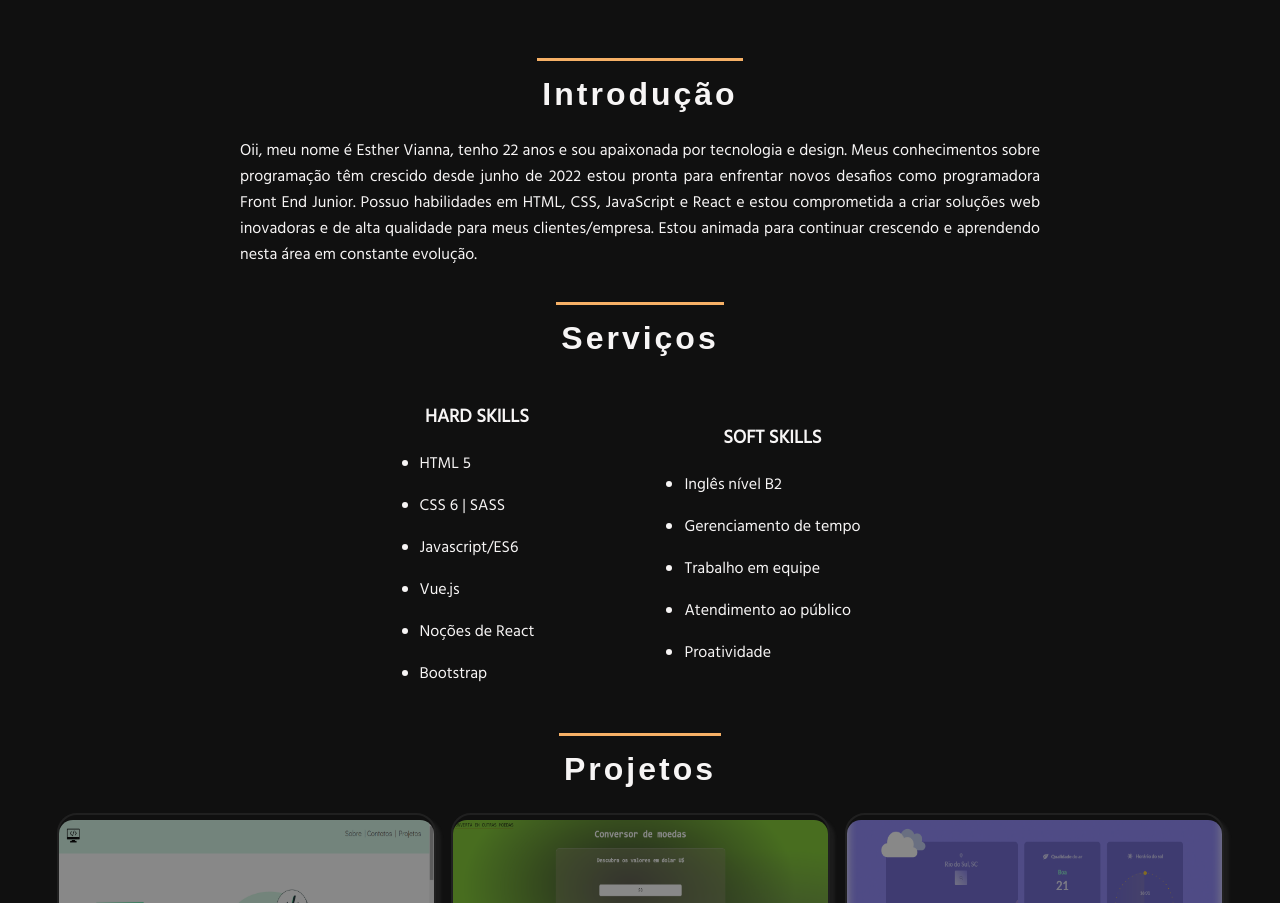
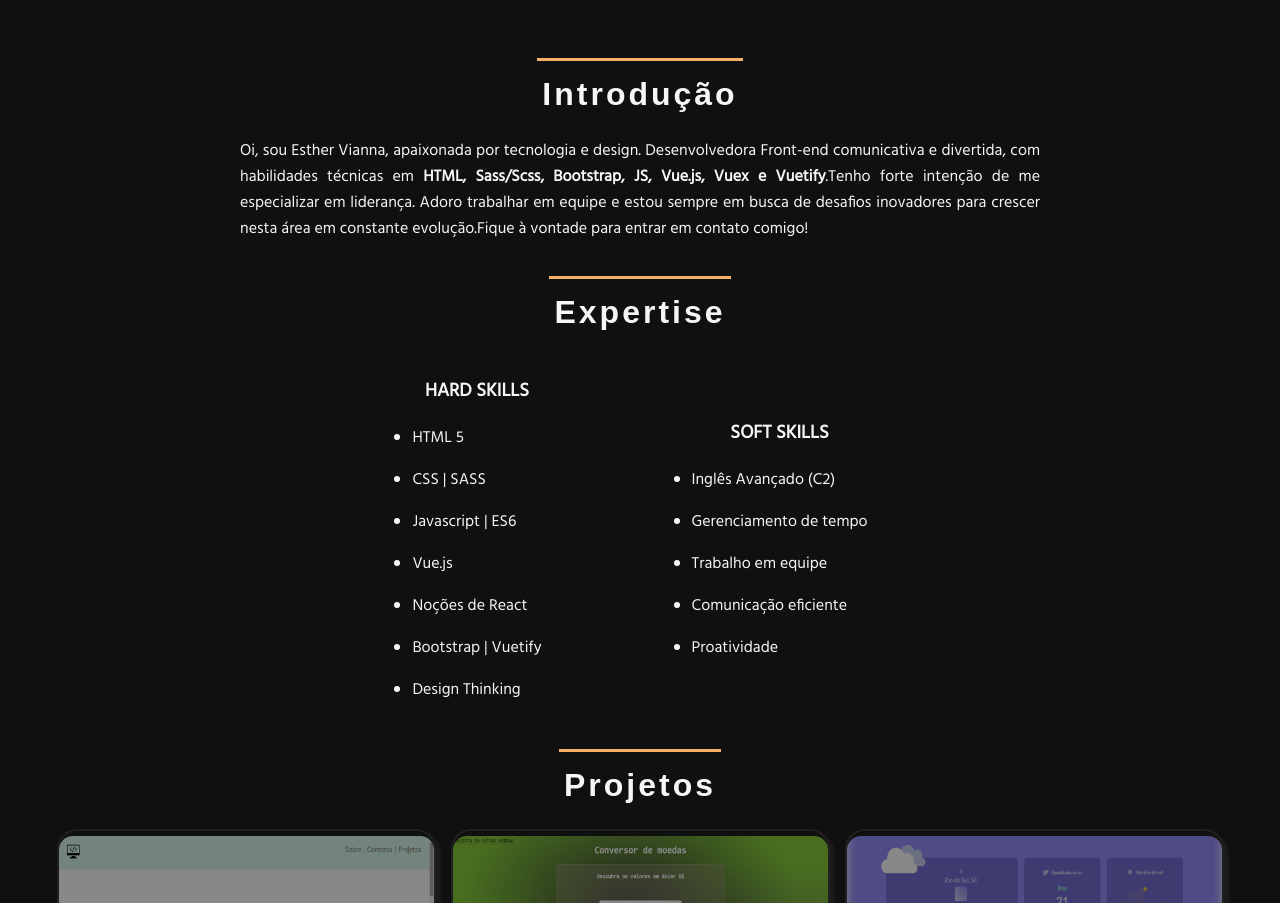
Before and after one commit to EstherVianna/Portifolio, a plain HTML site: page index.html in a window 1280 px wide. Shown: the part 740-1643 px from the top of the page. Drawn offline with nearby package versions, Linux system fonts and the light colour scheme; a web font is replaced by a local one.

Commit message:
Edit: Changed about me and upgrade skills

```diff
--- a/index.html
+++ b/index.html
@@ -30,6 +30,7 @@
     <div class="content">
         <div class="textBox">
             <p id="name">Esther</p>
+            <p id="name">Vianna</p>
             <p id="occ">Desenvolvedora Front-end</p>
             <p id="slogan">Soluções inovadoras e de excelência para a transformação digital.</p>
         </div>
@@ -38,28 +39,26 @@
     <div id="aboutMe">
         <h1 class="titles">Introdução</h1>
         <p id="about">
-            Oii, meu nome é Esther Vianna, tenho 22 anos e sou apaixonada por tecnologia e design. Meus conhecimentos sobre
-            programação têm crescido desde junho de 2022 estou pronta para enfrentar novos desafios como programadora
-            Front End Junior. Possuo habilidades em HTML, CSS, JavaScript e React e estou comprometida a criar soluções
-            web inovadoras e de alta qualidade para meus clientes/empresa. Estou animada para continuar crescendo e
-            aprendendo nesta área em constante evolução.</p>
-        <h1 class="titles">Serviços</h1>
+            Oi, sou Esther Vianna, apaixonada por tecnologia e design. Desenvolvedora Front-end comunicativa e divertida, com habilidades técnicas em <strong>HTML, Sass/Scss, Bootstrap, JS, Vue.js, Vuex e Vuetify</strong>.Tenho forte intenção de me especializar em liderança. Adoro trabalhar em equipe e estou sempre em busca de desafios inovadores para crescer nesta área em constante evolução.Fique à vontade para entrar em contato comigo!
+        </p>
+        <h1 class="titles">Expertise</h1>
         <div class="list">
             <ul class="flex-list">
                 <h3>Hard Skills</h3>
                 <li>HTML 5</li>
-                <li>CSS 6 | SASS</li>
-                <li>Javascript/ES6</li>
+                <li>CSS | SASS</li>
+                <li>Javascript | ES6</li>
                 <li>Vue.js</li>
                 <li>Noções de React</li>
-                <li>Bootstrap</li>
+                <li>Bootstrap | Vuetify</li>
+                <li>Design Thinking</li>
             </ul>
             <ul class="flex-lis">
                 <h3>Soft Skills</h3>
-                <li>Inglês nível B2</li>
+                <li>Inglês Avançado (C2)</li>
                 <li>Gerenciamento de tempo</li>
                 <li>Trabalho em equipe</li>
-                <li>Atendimento ao público</li>
+                <li>Comunicação eficiente</li>
                 <li>Proatividade</li>
             </ul>
         </div>
--- a/src/css/mediaQueries/mediaqueries.css
+++ b/src/css/mediaQueries/mediaqueries.css
@@ -225,7 +225,6 @@
         margin-top: 170px;
         left: 86%;
     }
-
 }
 @media only screen and (min-width: 993px) and (max-width:1200px){
     .navbar .menu {
@@ -237,7 +236,6 @@
         margin: 10px 6px;
     }
 
-
     .scrollUp{
         position: absolute;
         margin-top: 170px;
```
